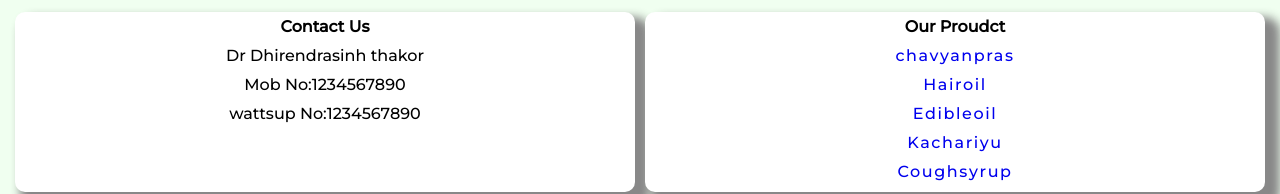
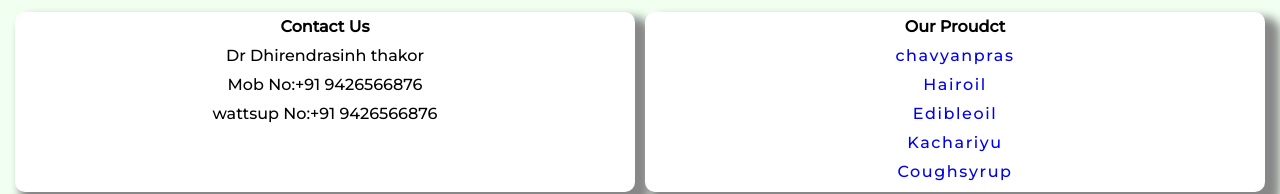
Before and after one commit to dipak1976/mabhagavati, a plain HTML site: page index.html in a window 1280 px wide. Shown: the part 427-621 px from the top of the page. Drawn offline with Linux system fonts and the light colour scheme.

Commit message:
Update index.html

```diff
--- a/index.html
+++ b/index.html
@@ -72,8 +72,8 @@
       <div class="contact">
         <h4>contact us</h4>
         <p>Dr Dhirendrasinh thakor</p>
-        <p>Mob No:1234567890</p>
-        <p>wattsup No:1234567890</p>
+        <p>Mob No:+91 9426566876</p>
+        <p>wattsup No:+91 9426566876</p>
       </div>
       <div class="link">
         <h4>Our Proudct</h4>
```
